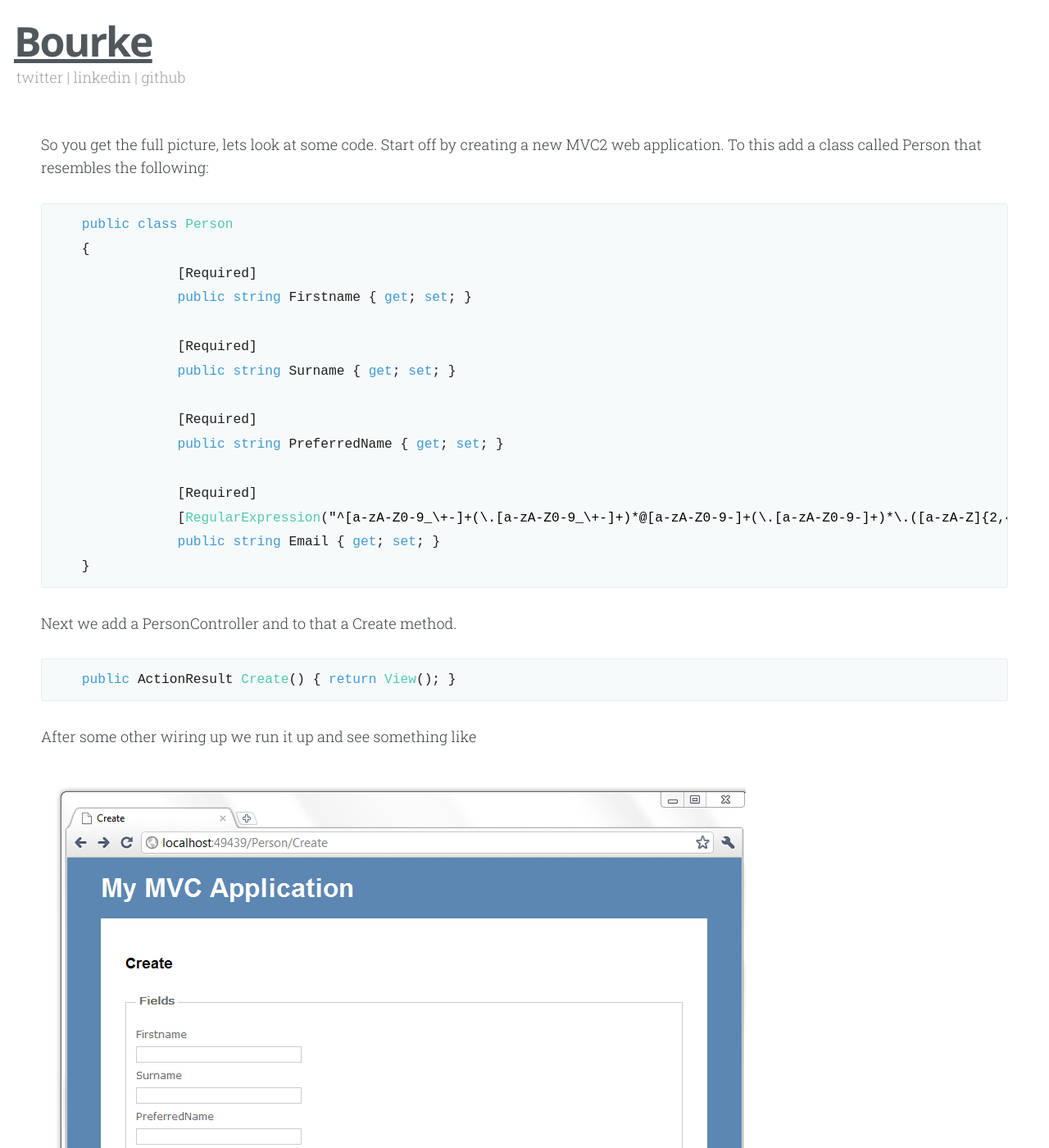
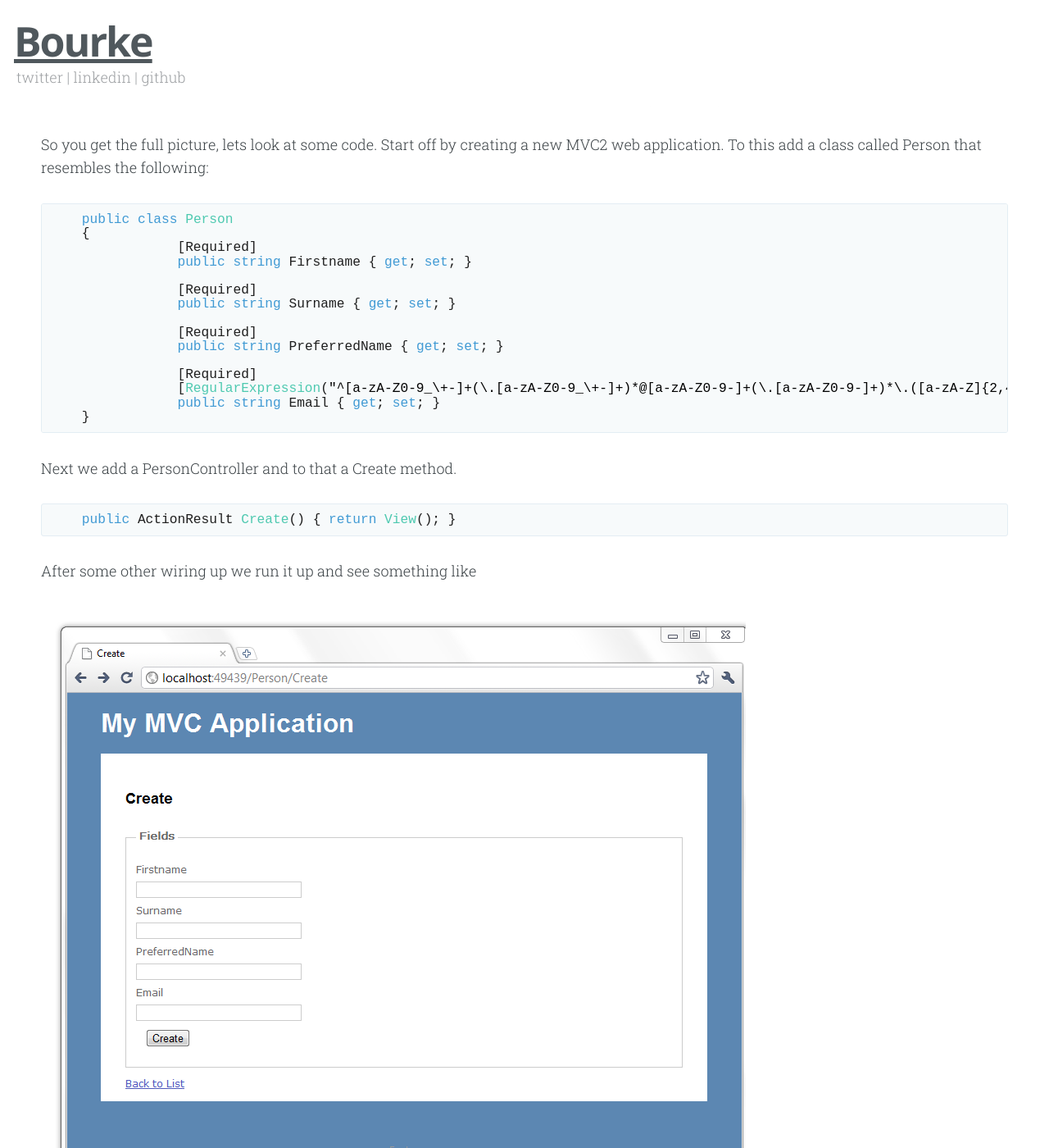
Before and after one commit to jfbourke/jfbourke.github.io, a Jekyll site: the page built from index.html, in a window 1280 px wide and 1400 px high, scrolled down 396 px. Shown: the whole window at 82% size. Built offline with Jekyll 4.4.1, drawn with Linux system fonts in a browser that asks for light colours; nearby versions of some CDN libraries; Markdown is read by kramdown in place of the engine named in the settings; the list of posts is cut into pages by our own code.

Commit message:
Update style.css

```diff
--- a/css/style.css
+++ b/css/style.css
@@ -198,6 +198,7 @@ pre {
     padding: 10px;
     font-family: Inconsolata, monospace, sans-serif;
     font-size: 0.9em;
+    line-height: 1em;
     white-space: pre;
     overflow: auto;
     background: #F7FAFB;
```
